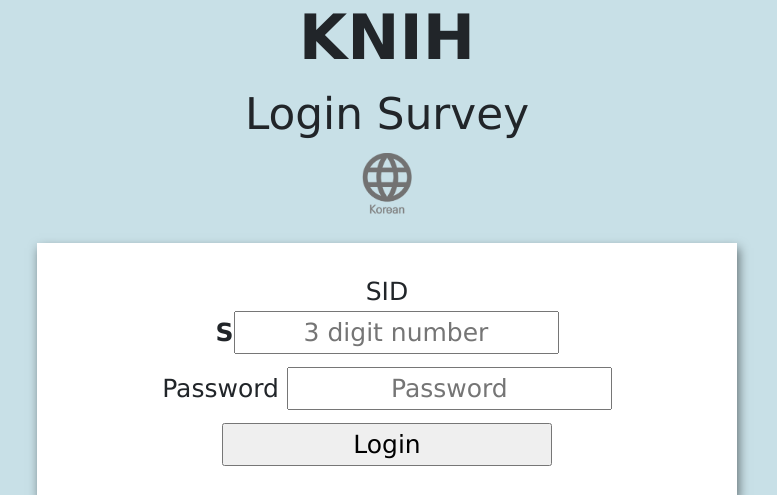
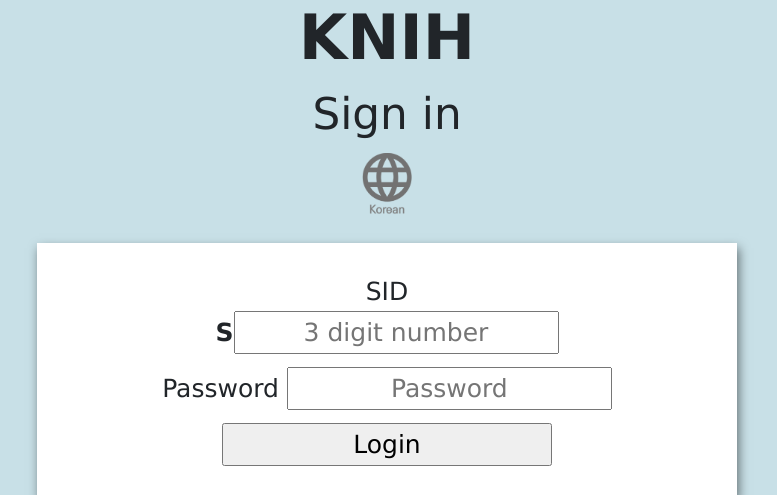
Before and after one commit to ubicomp-KNIH-proj/Distribution, a Flask app: page /en in a window 1280 px wide. Shown: the top 495 px of the page, without its empty margins (253-1030 px from the left). Run offline with Flask 2, Linux system fonts and the light colour scheme; some libraries are stand-ins or nearby versions.

Commit message:
Update login_en.html

```diff
--- a/templates/login_en.html
+++ b/templates/login_en.html
@@ -39,7 +39,7 @@
 
 <body>
     <h1><b>KNIH</b></h1>
-    <h3>Login Survey</h3>
+    <h3>Sign in</h3>
     <img id="image" src="../static/english_b.png" style="width:50px" onClick="location.href='/'">
     <form action="/user/login_en" method="POST">
         <div>
```
